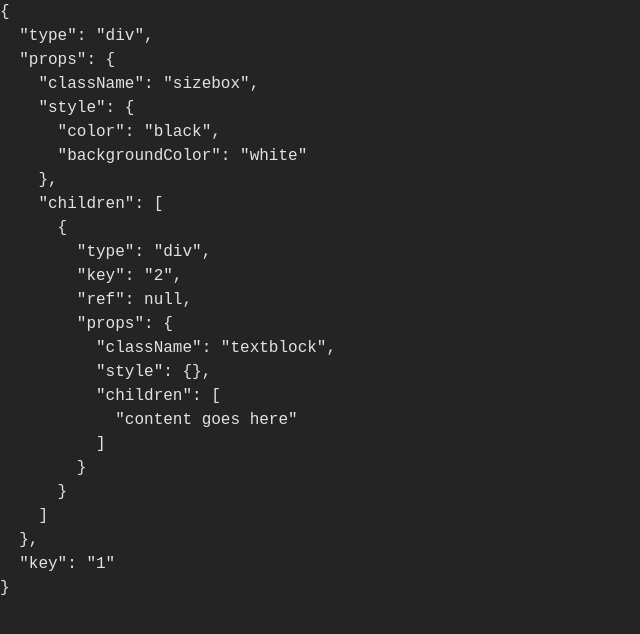
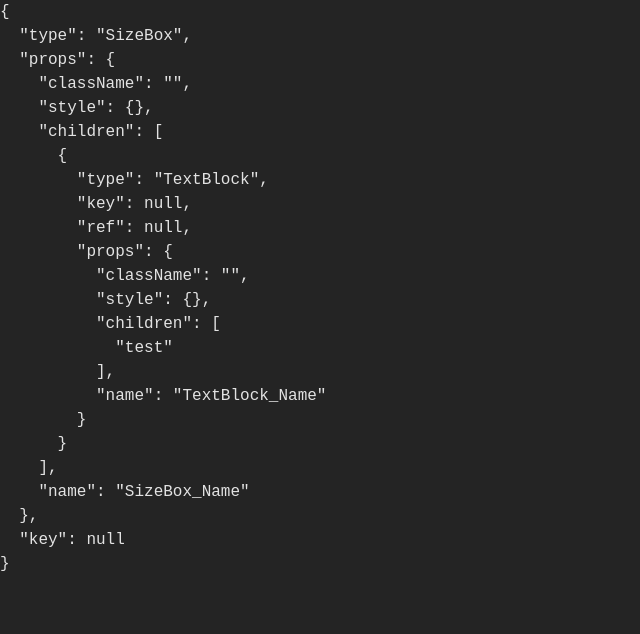
Before and after one commit to Kndgy/jsx-to-unreal-umg, a React (Vite) app: page / in a window 1280 px wide. Shown: the top 634 px of the page, without its empty margins (0-640 px from the left). Built offline with nearby package versions, Linux system fonts and the light colour scheme.

Commit message:
add widgets type to the structure

```diff
--- a/src/main.tsx
+++ b/src/main.tsx
@@ -119,8 +119,9 @@ function parseToUmg(){
 }
 
 console.log(parseToUmg())
-console.log(<SizeBox children={<TextBlock content='test'/>}/>)
-console.log(<TextBlock content='test'/>)
+console.log( <SizeBox name='test' children={<TextBlock children='test'/>}/> )
+// console.log(<TextBlock children='test'/>)
+console.log(BasicText())
 
 const App = () => {
 
@@ -134,7 +135,7 @@ const App = () => {
       <pre>
         {JSON.stringify(
           convertNodeToJSON(
-            BasicText()
+            <SizeBox name='SizeBox_Name' children={<TextBlock name='TextBlock_Name' children='test'/>}/>
             ),
             null,
             2
--- a/src/parser/convertNodeToJSON.tsx
+++ b/src/parser/convertNodeToJSON.tsx
@@ -8,6 +8,7 @@ interface NodeJson {
     className: string;
     style?: any;
     children: Array<NodeJson | string>;
+    name?: string
   };
 }
 
@@ -17,7 +18,8 @@ export function convertNodeToJSON(node: ReactNode): NodeJson {
     props: {
       className: '',
       style: {},
-      children: []
+      children: [],
+      name: ''
     }
   }
 
@@ -31,6 +33,12 @@ export function convertNodeToJSON(node: ReactNode): NodeJson {
         newNode.key = element.key;
         newNode.props.className = element.props.className ?? '';
         newNode.props.style = element.props.style ?? {};
+        newNode.props.name = element.props.name ?? ''
+        if (typeof element.type === 'function') {
+          console.log(element.type.name);
+          newNode.type = element.type.name ?? ''
+        }
+
         if (element.props.children) {
           React.Children.forEach(element.props.children, (child: ReactNode) => {
             if (typeof child === 'string') {
@@ -43,7 +51,8 @@ export function convertNodeToJSON(node: ReactNode): NodeJson {
                 props: {
                   className: '',
                   style: {},
-                  children: []
+                  children: [],
+                  name: ''
                 }
               }
               recurse(child, newChild);
```
